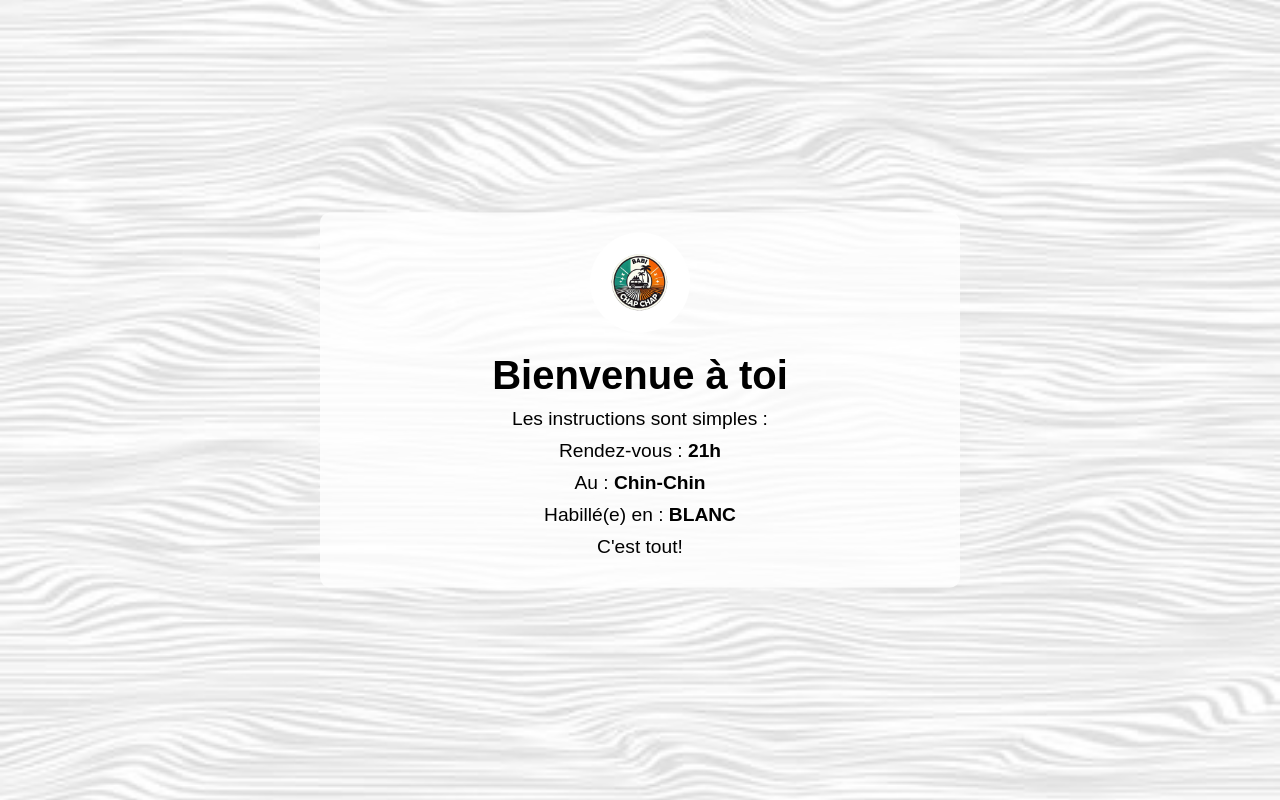
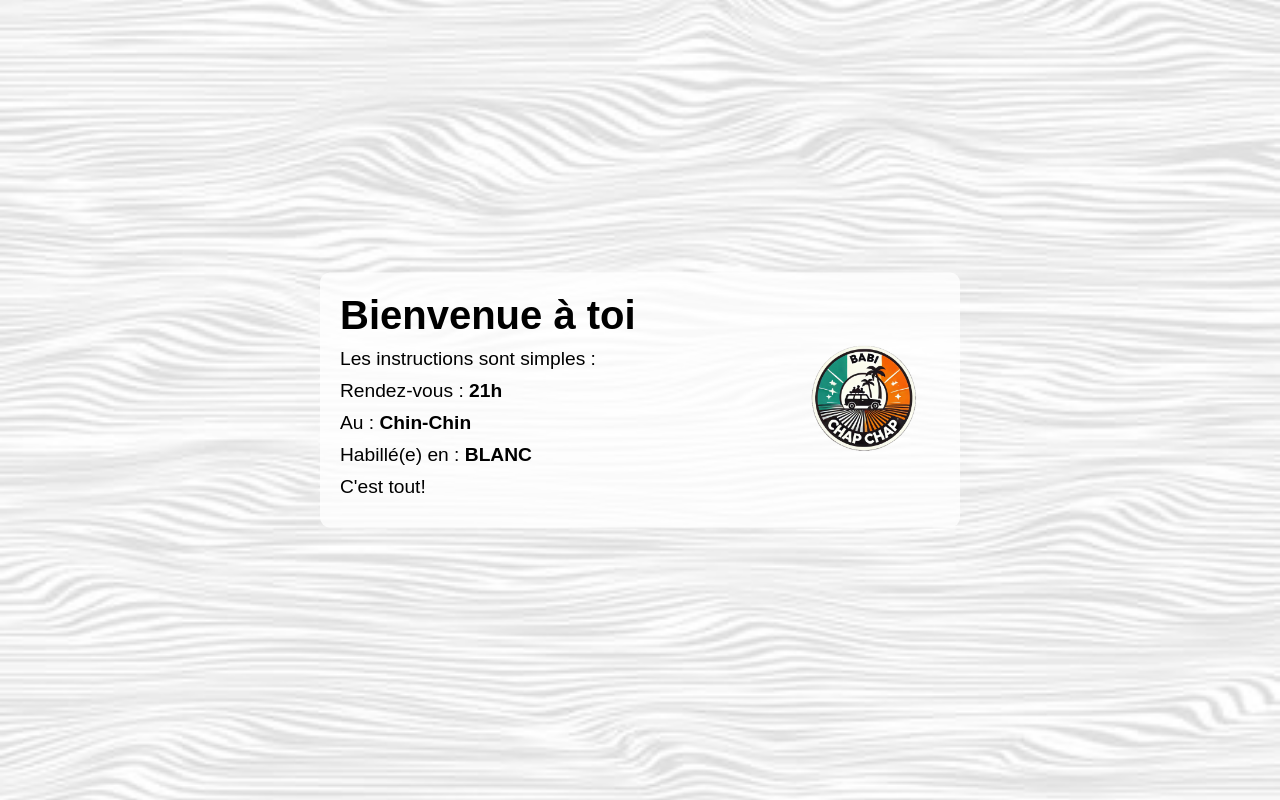
Before and after one commit to Ladpham/babi-chap-chap, a plain HTML site: page page_equipe1.html in a window 1280 px wide. Drawn offline with Linux system fonts and the light colour scheme.

Commit message:
Update page_equipe1.html
logo sur le cote

```diff
--- a/page_equipe1.html
+++ b/page_equipe1.html
@@ -25,20 +25,22 @@
       border-radius: 10px;
       max-width: 600px;
       margin: 0 auto;
+      display: flex;
+      align-items: center;
+      justify-content: space-between;
+    }
+    .text-content {
+      text-align: left;
+      flex: 2;
     }
     .logo {
-      width: 100px;
-      height: 100px;
-      background-color: white;
-      border-radius: 50%;
-      margin: 0 auto 20px;
-      display: flex;
-      align-items: center;
-      justify-content: center;
+      flex: 1;
+      max-width: 150px; /* Taille maximale du logo */
+      margin-left: 20px;
     }
     .logo img {
-      max-width: 80%;
-      max-height: 80%;
+      width: 100%;
+      border-radius: 50%; /* Arrondi du logo */
     }
     h1 {
       font-size: 2.5em;
@@ -52,15 +54,17 @@
 </head>
 <body>
   <div class="container">
+    <div class="text-content">
+      <h1>Bienvenue à toi</h1>
+      <p>Les instructions sont simples :</p>
+      <p>Rendez-vous : <strong>21h</strong></p>
+      <p>Au : <strong>Chin-Chin</strong></p>
+      <p>Habillé(e) en : <strong>BLANC</strong></p>
+      <p>C'est tout!</p>
+    </div>
     <div class="logo">
       <img src="babi_chap_chap.png" alt="Logo BCC"> <!-- Remplacez par le lien de l'image du logo -->
     </div>
-    <h1>Bienvenue à toi</h1>
-    <p>Les instructions sont simples :</p>
-    <p>Rendez-vous : <strong>21h</strong></p>
-    <p>Au : <strong>Chin-Chin</strong></p>
-    <p>Habillé(e) en : <strong>BLANC</strong></p>
-    <p>C'est tout!</p>
   </div>
 </body>
 </html>
```
